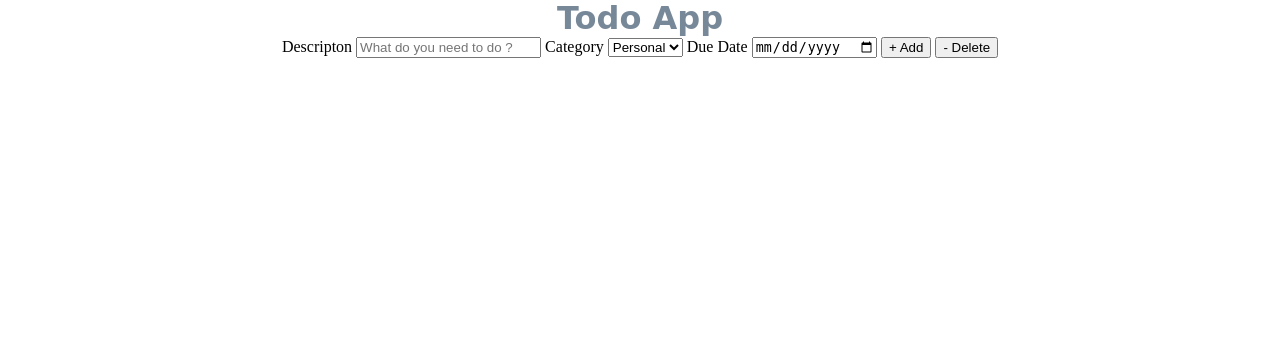
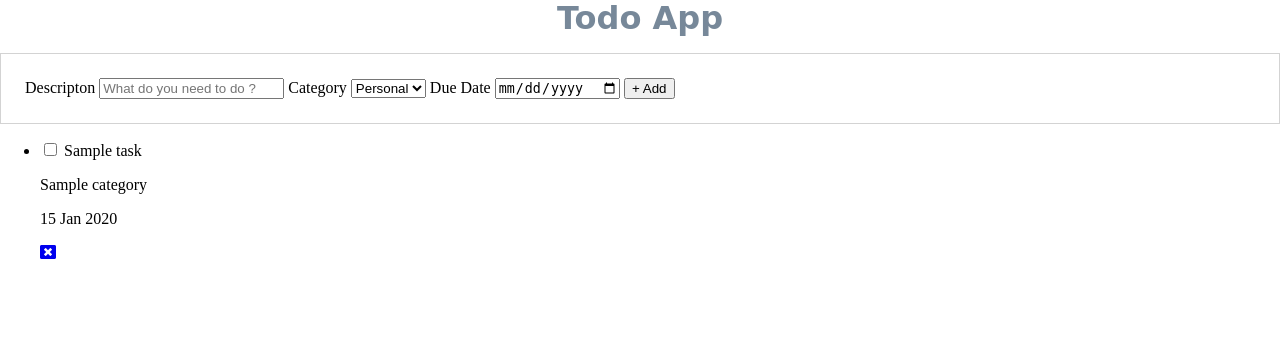
Before and after one commit to manoj9781/Todo, a Node server app: template views/home.ejs in a window 1280 px wide. Shown: the part 25-362 px from the top of the page. Run offline with Node 20, Linux system fonts and the light colour scheme; the template is opened without the code that fills it: most values are stand-ins (such as "Sample title", 1, 10 or a date in 2020); some libraries are stand-ins or nearby versions; some web fonts are replaced.

Commit message:
Function is Done

```diff
--- a/assets/css/home.css
+++ b/assets/css/home.css
@@ -1,6 +1,5 @@
 body{
     margin: 0;
-    text-align: center;
 }
 
 #heading{
@@ -11,3 +10,9 @@ body{
     font-family: 'MonteCarlo', cursive;
     font-weight: bold;
 }
+
+.descripton{
+    margin-top: 16px;
+    border: 1px solid lightgray;
+    padding: 24px;
+}
--- a/index.js
+++ b/index.js
@@ -3,16 +3,49 @@ const port = 8000;
 
 const app = express();
 app.use('/', require('./routes'));
+const db = require('./config/mongoose');
+const Task = require('./models/task');
 
 app.use(express.static('./assets'));
+app.use(express.urlencoded());
 
 app.set('view engine', 'ejs');
 app.set('views', './views');
 
+app.post('/create-task', function (req, res) {
+  Task.create(
+    {
+      task: req.body.task,
+      category: req.body.category,
+      date: req.body.date,
+    },
+    function (err, newTask) {
+      if (err) {
+        console.log('Error in creating New task', err);
+        return;
+      }
+      console.log('******', newTask);
+      return res.redirect('back');
+    }
+  );
+});
+
+app.get('/delete-task', function (req, res) {
+  let id = req.query.id;
+
+  Task.findByIdAndDelete(id, function (err) {
+    if (err) {
+      console.log('Error', err);
+      return;
+    }
+    return res.redirect('back');
+  });
+});
+
 app.listen(port, function (err) {
-    if (err) {
-        console.log("Error in running the server", err);
-        return;
-    }
-    console.log("Server is ready on port", port);
-})
+  if (err) {
+    console.log('Error in running the server', err);
+    return;
+  }
+  console.log('Server is ready on port', port);
+});
--- a/package.json
+++ b/package.json
@@ -11,6 +11,8 @@
   "license": "ISC",
   "dependencies": {
     "ejs": "^3.1.6",
-    "express": "^4.17.1"
+    "express": "^4.17.1",
+    "mongoose": "^5.13.5",
+    "nodemon": "^2.0.12"
   }
 }
--- a/routes/index.js
+++ b/routes/index.js
@@ -6,4 +6,6 @@ const homeController = require('../controller/homeController');
 
 router.get('/', homeController.home);
 
+// router.post('/create-task', homeController.add);
+
 module.exports = router;
--- a/views/home.ejs
+++ b/views/home.ejs
@@ -4,7 +4,13 @@
     <meta charset="UTF-8" />
     <meta http-equiv="X-UA-Compatible" content="IE=edge" />
     <meta name="viewport" content="width=device-width, initial-scale=1.0" />
-    <title><%= title%></title>
+    <title><%=title%></title>
+    <link
+      rel="stylesheet"
+      href="https://use.fontawesome.com/releases/v5.15.3/css/all.css"
+      integrity="sha384-SZXxX4whJ79/gErwcOYf+zWLeJdY/qpuqC4cAa9rOGUstPomtqpuNWT9wdPEn2fk"
+      crossorigin="anonymous"
+    />
     <link rel="preconnect" href="https://fonts.googleapis.com" />
     <link rel="preconnect" href="https://fonts.gstatic.com" crossorigin />
     <link
@@ -15,11 +21,17 @@
   </head>
   <body>
     <header id="heading">Todo App</header>
-    <div class="container" >
+    <div class="container">
       <div class="descripton">
-           <form action="" method="post">
+        <form action="/create-task" method="post">
           <label for="Descripton">Descripton</label>
-            <input type="text" name="task" placeholder="What do you need to do ?" required>
+          <input
+            type="text"
+            name="task"
+            placeholder="What do you need to do ?"
+            required
+            autocomplete="off"
+          />
           <label for="">Category</label>
           <select name="category" required>
             <option value="personal">Personal</option>
@@ -29,11 +41,25 @@
             <option value="other">Other</option>
           </select>
           <label for="date">Due Date</label>
-            <input type="date" name="date" required>
-            <button type="submit"> + Add</button>
-            <button type="submit"> - Delete</button>
+          <input type="date" name="date" required />
+          <button type="submit">+ Add</button>
         </form>
       </div>
+      <ul>
+        <% for(i of task_list){%>
+        <li>
+          <p><input type="checkbox" required
+            /> <%=i.task %></p>
+          <p><%=i.category %></p>
+          <p><%=i.date %></p>
+        </li>
+        <div class="delete-button">
+          <a href="delete-task/?id=<%= i._id%>">
+            <i class="fas fa-window-close"></i>
+          </a>
+        </div>
+        <% } %>
+      </ul>
     </div>
   </body>
 </html>
```
Also changed, not shown: config/mongoose.js (added, +10 -0 lines), controller/homeController.js (+11 -2 lines), models/task.js (added, +21 -0 lines), 1 other file. Lines whose indentation alone changed are shown as unchanged.
